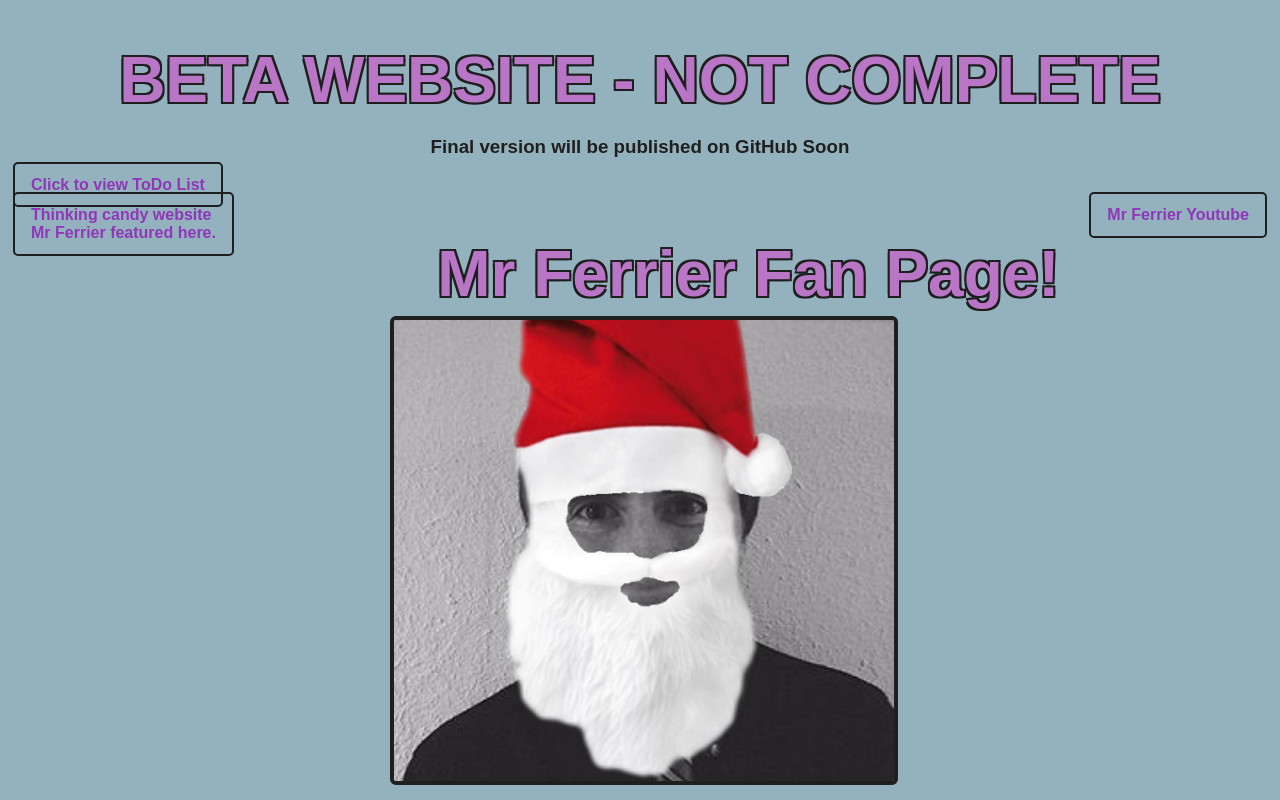
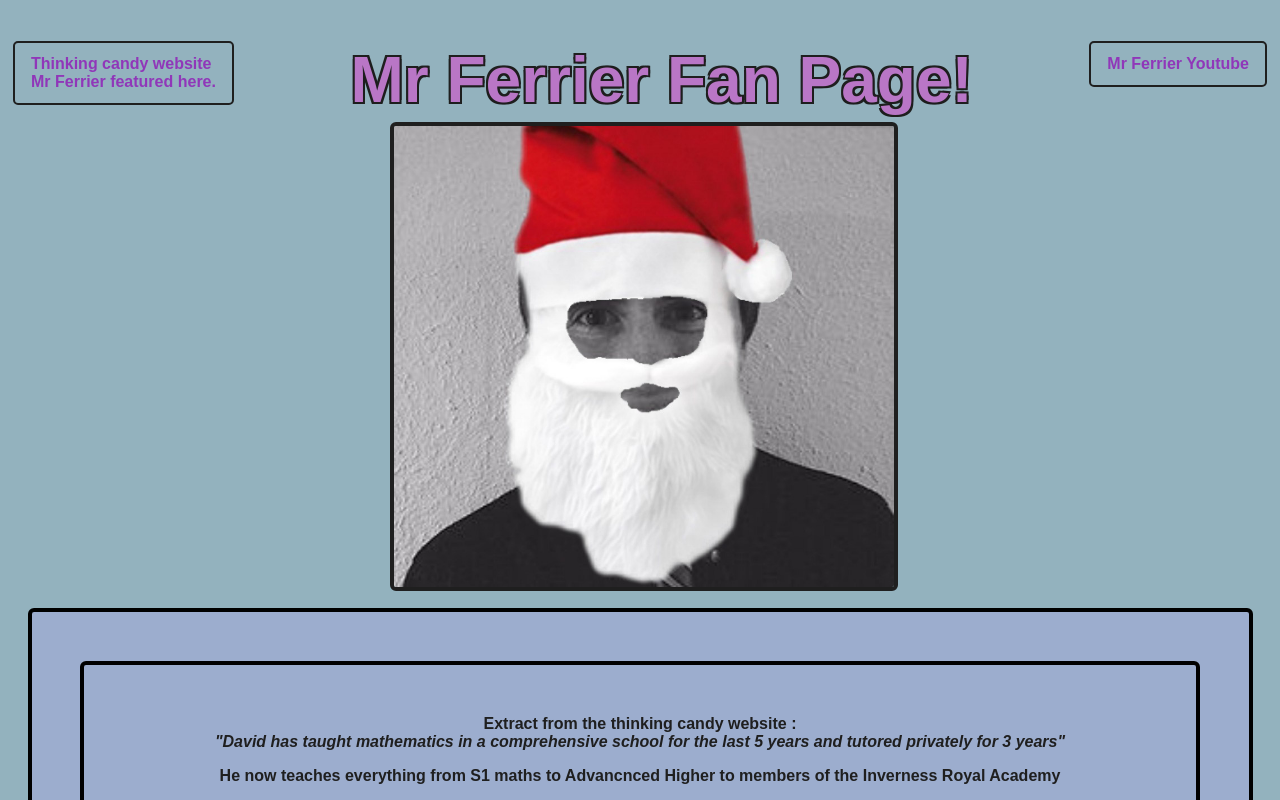
Before and after one commit to kyle-mango/Mr-Ferrier-Fan-Page-V.-2.0, a plain HTML site: page index.html in a window 1280 px wide. Shown: the top 800 px of the page. Drawn offline with Linux system fonts and the light colour scheme.

Commit message:
Update index.html

```diff
--- a/index.html
+++ b/index.html
@@ -4,9 +4,6 @@
   <meta charset="utf-8">
   <meta name="viewport" content="width=device-width">
   <title>Mr Ferrier Fan Page</title>
-  <h1>BETA WEBSITE - NOT COMPLETE</h1>
-  <h3 style="text-align: center">Final version will be published on GitHub Soon</h3>
-  <a href="ToDo.html" style="float: center">Click to view ToDo List</a>
   <link href='https://fonts.googleapis.com/css?family=Akaya Kanadaka'>
   <link href='https://fonts.googleapis.com/css?family=DotGothic16'>
   <link href='RickrollScript.js'>
@@ -58,6 +55,7 @@
           <li>Poland</li>
           <li>Kirsty Toping and Adnan</li>
           <li>Ben W, Conor W & Calum Flemming</li>
+          <li>Caitlynn Lyons & Blake Yngve</li>
           <li>Michael Miller</li>
           <li>the tiger on his wall</li>
           <li>Dallas Mackintosh</li>
```
